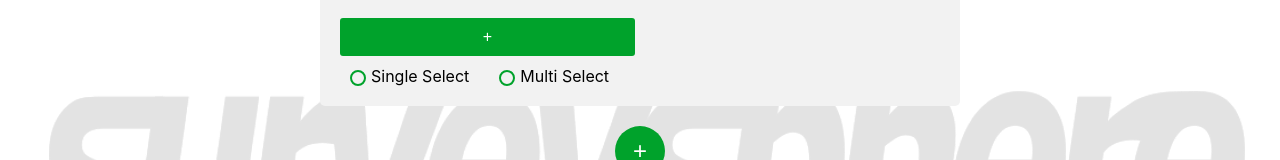
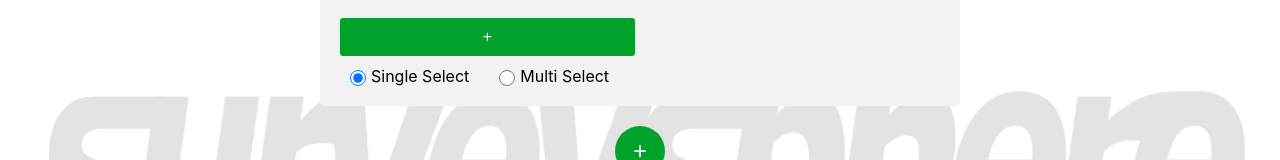
Before and after one commit to SirSimon04/SurveySphere, a React (Create React App) app in the folder client/surveysphere/: page /creator in a window 1280 px wide. Shown: the part 238-398 px from the top of the page. Built offline with nearby package versions, Linux system fonts and the light colour scheme.

Commit message:
basic layout of createquestioncard finished

```diff
--- a/client/surveysphere/src/components/CreateQuestionCard/CreateQuestionCard.css
+++ b/client/surveysphere/src/components/CreateQuestionCard/CreateQuestionCard.css
@@ -37,8 +37,8 @@
   border: none;
   border-radius: 3px;
   cursor: pointer;
-    width: 100%;
   font-size: 16px;
+  align-self: flex-start;
 }
 
 .questionType {
@@ -57,7 +57,6 @@
 }
 
 .questionType input[type='radio'] {
-    -webkit-appearance: none;
   width: 16px;
   height: 16px;
   border: 2px solid #00a22b;
```
Lines whose indentation alone changed are shown as unchanged.
